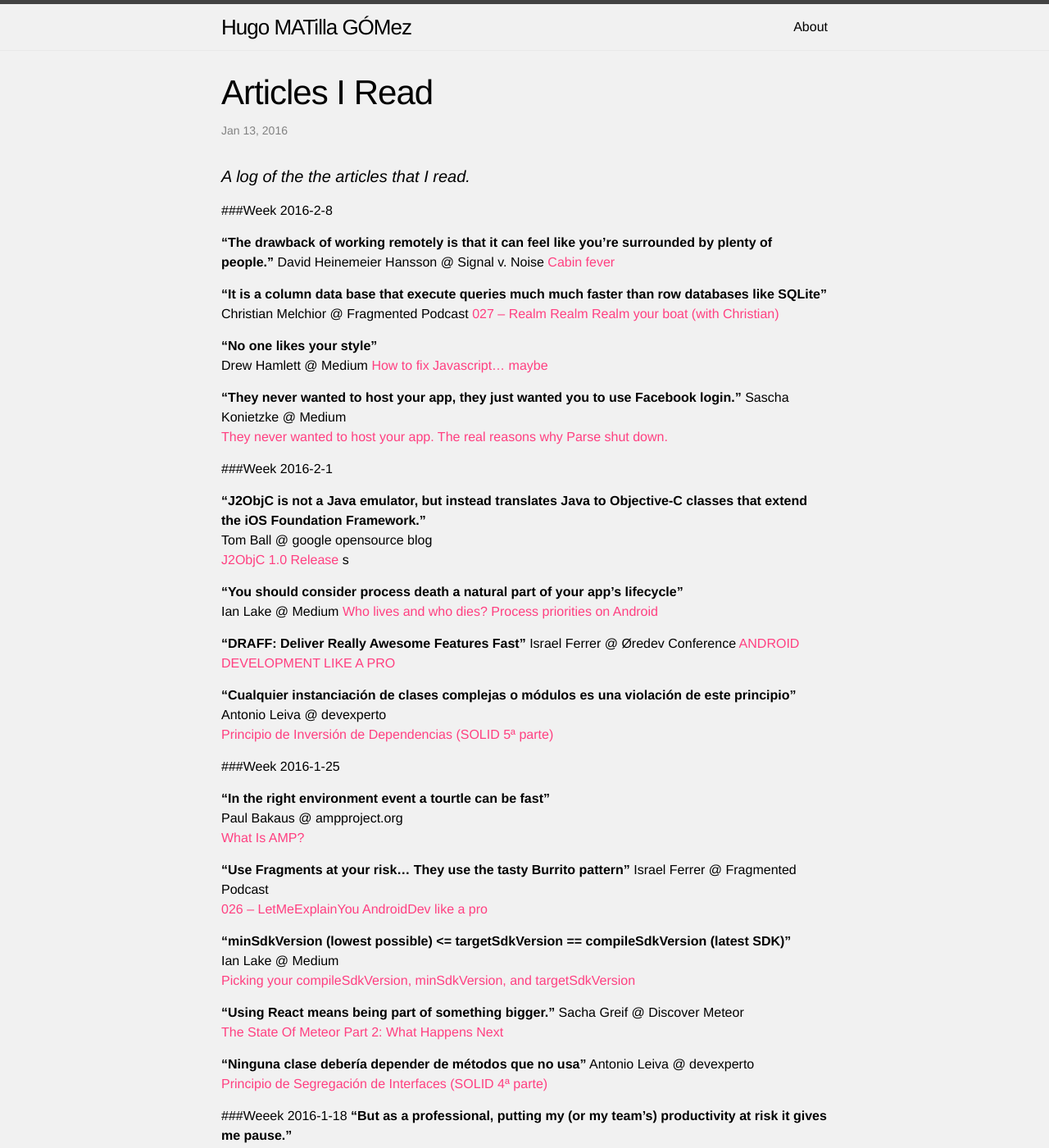
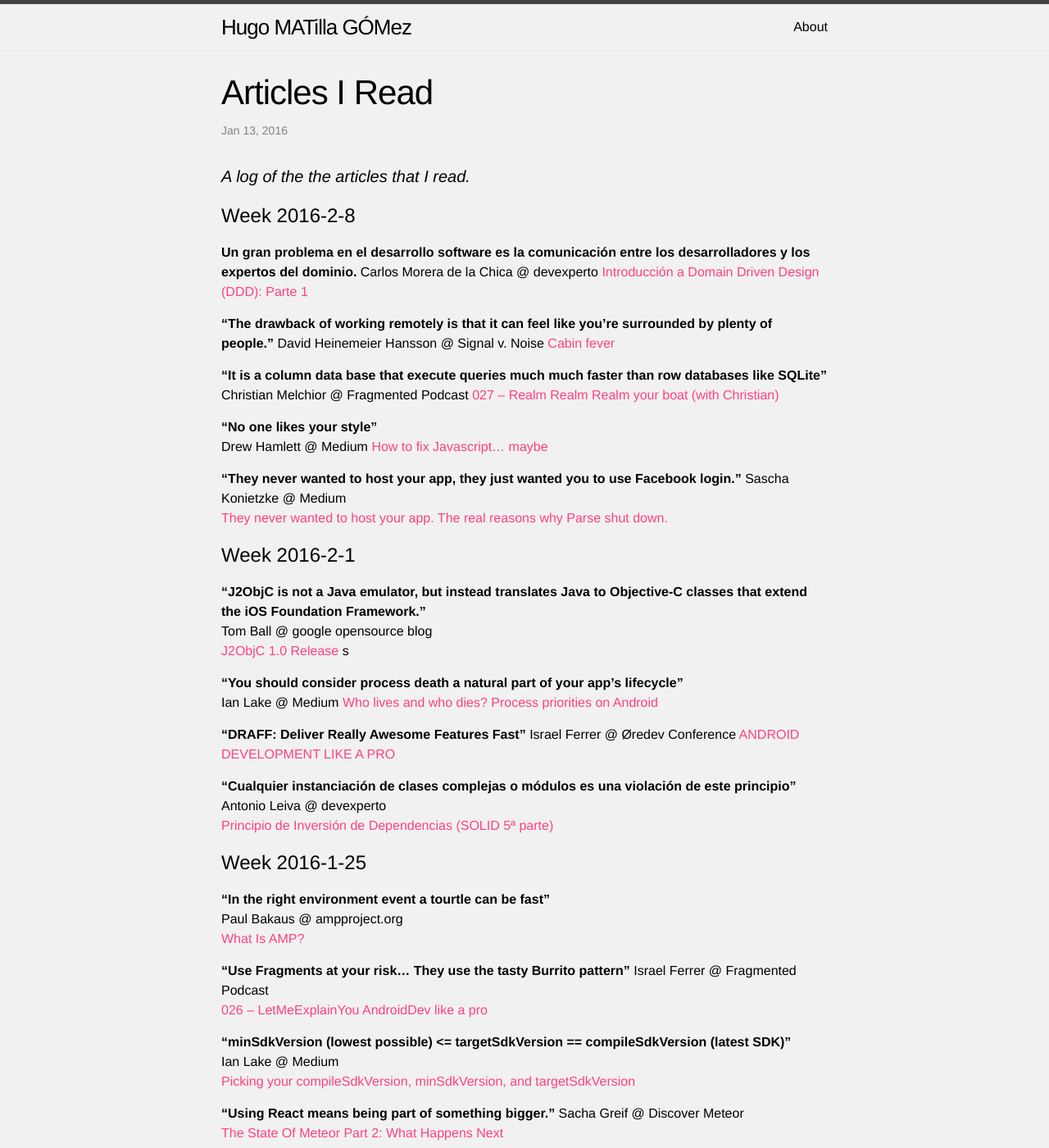
Before and after one commit to HugoMatilla/hugomatilla.github.io, a Jekyll site: the page built from _posts/2016-01-13-Articles-Red.md, in a window 1280 px wide and 1400 px high. Shown: the whole window at 82% size. Built offline with Jekyll 4.4.1, drawn with Linux system fonts in a browser that asks for light colours.

Commit message:
Add articles read

```diff
--- a/_posts/2016-01-13-Articles-Red.md
+++ b/_posts/2016-01-13-Articles-Red.md
@@ -7,7 +7,12 @@
 
 #### _A log of the the articles that I read._
 
-###Week 2016-2-8
+# Week 2016-2-8
+
+**Un gran problema en el desarrollo software es la comunicación entre los desarrolladores y los expertos del dominio.**
+Carlos Morera de la Chica @ devexperto
+[Introducción a Domain Driven Design (DDD): Parte 1](http://devexperto.com/domain-driven-design-1)
+
 
 **"The drawback of working remotely is that it can feel like you’re surrounded by plenty of people."**
 David Heinemeier Hansson @ Signal v. Noise
@@ -25,7 +30,7 @@
 Sascha Konietzke @ Medium
 [They never wanted to host your app. The real reasons why Parse shut down.](https://medium.com/@s2o/they-never-wanted-to-host-your-app-the-real-reasons-why-parse-shut-down-6ec3d7d5c53c#.rdz6bp436)
 
-###Week 2016-2-1
+# Week 2016-2-1
 
 **"J2ObjC is not a Java emulator, but instead translates Java to Objective-C classes that extend the iOS Foundation Framework."**
 Tom Ball @ google opensource blog
@@ -43,7 +48,7 @@
 Antonio Leiva @ devexperto
 [Principio de Inversión de Dependencias (SOLID 5ª parte)](http://devexperto.com/principio-de-inversion-de-dependencias/)
 
-###Week 2016-1-25
+# Week 2016-1-25
 
 **"In the right environment event a tourtle can be fast"**
 Paul Bakaus @ ampproject.org
```
